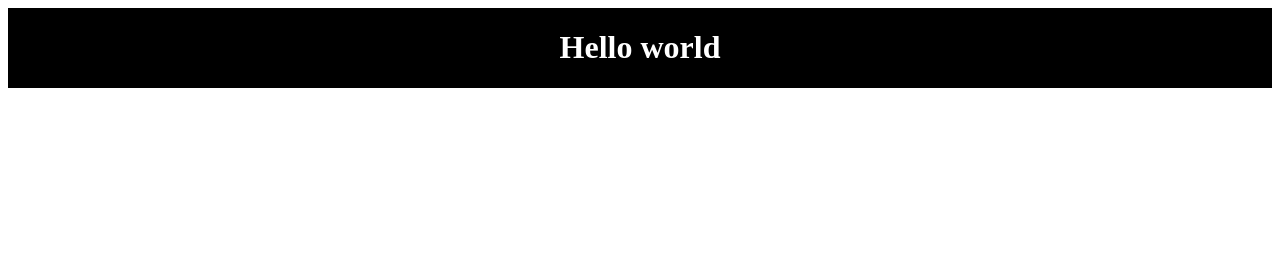
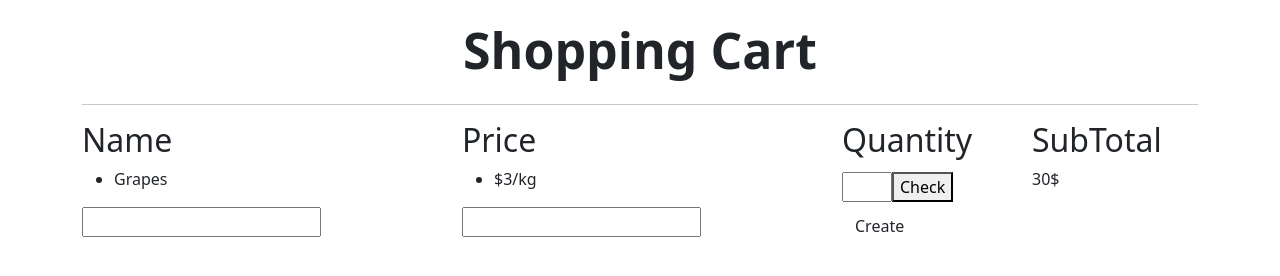
Before and after one commit to BlocksOnChainCode/Altcademy_Shopping_Cart, a plain HTML site: page index.html in a window 1280 px wide. Drawn offline with nearby package versions, Linux system fonts and the light colour scheme.

Commit message:
Base layout done

```diff
--- a/index.html
+++ b/index.html
@@ -4,23 +4,89 @@
   <meta charset="UTF-8">
   <meta http-equiv="X-UA-Compatible" content="IE=edge">
   <meta name="viewport" content="width=device-width, initial-scale=1.0">
-  <!--BootStrap-->
+
+  <!--Underscore-->
+  <script src="https://cdnjs.cloudflare.com/ajax/libs/underscore.js/1.9.1/underscore-min.js"></script>
   <!--JQuery-->
   <script
     src="https://code.jquery.com/jquery-3.3.1.min.js"
     integrity="sha256-FgpCb/KJQlLNfOu91ta32o/NMZxltwRo8QtmkMRdAu8="
     crossorigin="anonymous">
   </script>
-  <!--Font-Awesome-->
+  <!--Bootstrap-->
+  <link href="https://cdn.jsdelivr.net/npm/bootstrap@5.2.3/dist/css/bootstrap.min.css" rel="stylesheet" integrity="sha384-rbsA2VBKQhggwzxH7pPCaAqO46MgnOM80zW1RWuH61DGLwZJEdK2Kadq2F9CUG65" crossorigin="anonymous">
   <!--CSS-->
   <link rel="stylesheet" href="style.css">
   <title>Shopping Cart</title>
 </head>
 <body>
-  <header>
-    <h1>Hello world</h1>
-  </header>
+  <div class="container">
+    <div class="row">
+      <div class="col">
+        <h1>Shopping Cart</h1>
+      </div>
+    </div>
+
+    <hr>
+
+    <div class="row item-row">
+      <div class="col-4 item-list">
+        <h2>Name</h2>
+      </div>
+      <div class="col-4 price-list">
+        <h2>Price</h2>
+      </div>
+      <div class="col-2 qty-list">
+        <h2>Quantity</h2>
+      </div>
+      <div class="col-2 item-total_list">
+        <h2>SubTotal</h2>
+      </div>
+    </div>
+
+
+    <div class="row item-row">
+      <div class="col-4 item-list">
+        <ul>
+          <li class="item">Grapes</li>
+        </ul>
+      </div>
+      <div class="col-4 price-list">
+        <ul>
+          <li>$3/kg</li>
+        </ul>
+      </div>
+      <div class="col-2 qty-list">
+        <div class="d-flex">
+          <input type="text">
+          <button>Check</button>
+        </div>
+      </div>
+      <div class="col-2 item-total_list">
+        <p> 30$ </p>
+      </div>
+    </div>
+
+    <div class="row">
+      <div class="col-4">
+        <input type="text">
+      </div>
+      <div class="col-4">
+        <input type="text">
+      </div>
+      <div class="col">
+        <button class="btn">Create</button>
+      </div>
+
+    </div>
+
+  </div>
+
+
+
+
   <!--JS-->
+  <script src="https://cdn.jsdelivr.net/npm/bootstrap@5.2.3/dist/js/bootstrap.bundle.min.js" integrity="sha384-kenU1KFdBIe4zVF0s0G1M5b4hcpxyD9F7jL+jjXkk+Q2h455rYXK/7HAuoJl+0I4" crossorigin="anonymous"></script>
   <script src="./main.js"></script>
 </body>
 </html>
--- a/style.scss
+++ b/style.scss
@@ -4,11 +4,17 @@
   align-items: center;
 }
 
-header {
+h1 {
   @include centerContent();
-  background-color: black;
+  font-size: 50px;
+  font-weight: 600;
+  margin-top: 20px;
+}
 
-  h1 {
-    color: white;
-  }
+.item-row {
+  @include centerContent();
 }
+
+.qty-list input {
+  width: 50px;
+}
```
Also changed, not shown: style.css, 1 other file.
